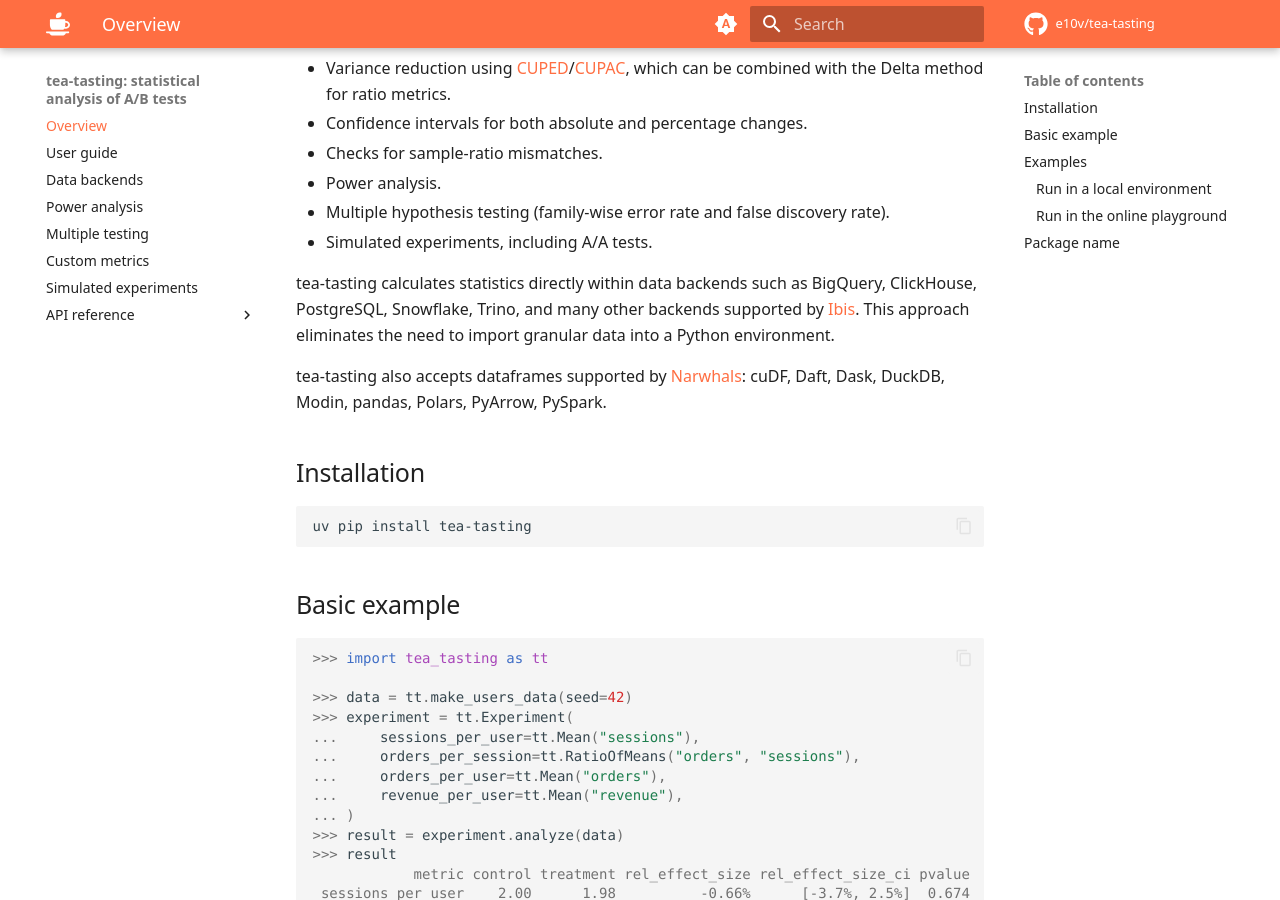
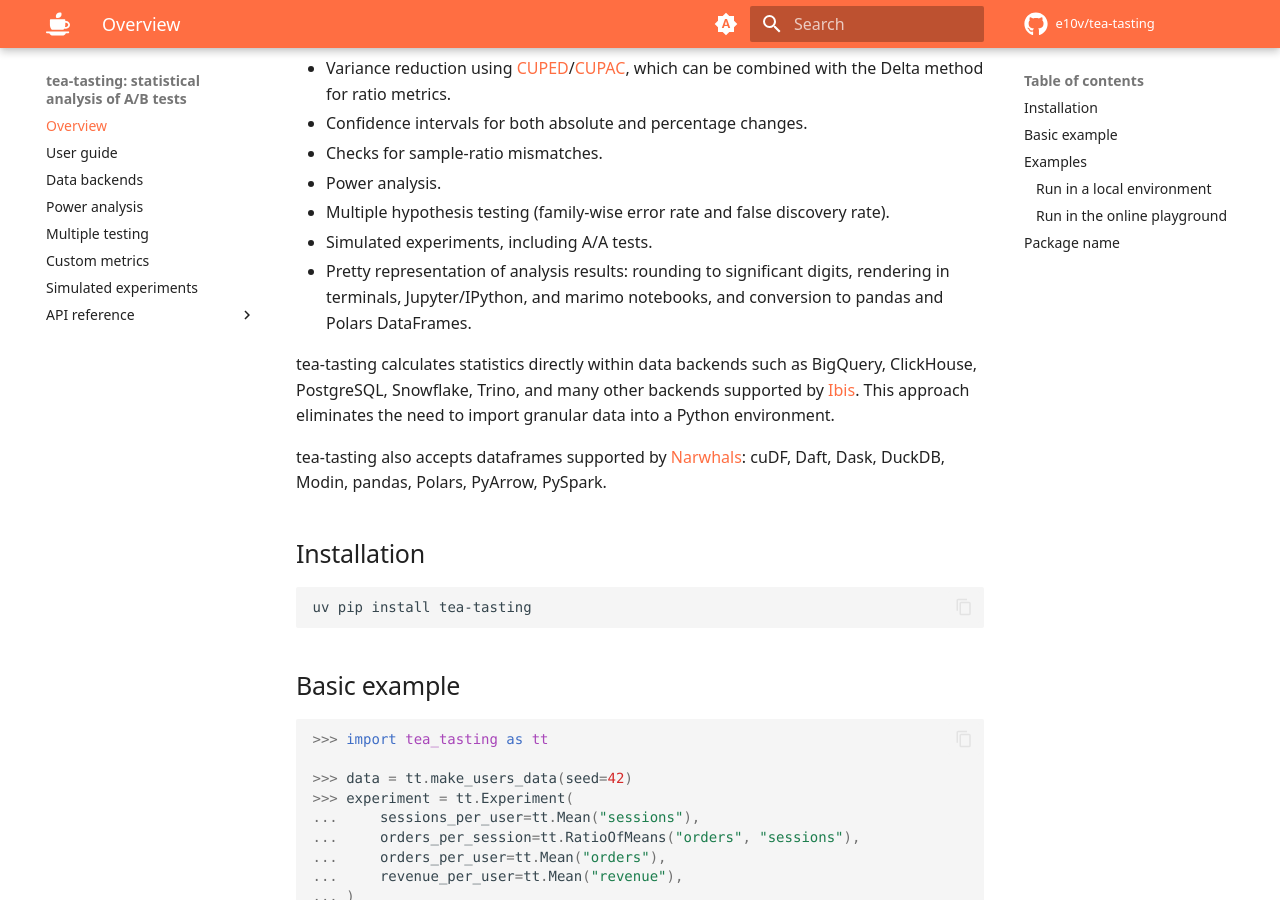
Before and after one commit to e10v/tea-tasting, an MkDocs documentation site: the page built from docs/index.md, in a window 1280 px wide and 900 px high, scrolled down 323 px. Built offline with MkDocs 1.6.1 and Material for MkDocs 9.7.7, drawn with Linux system fonts in a browser that asks for light colours; comment, search, counter and statistics services are not loaded.

Commit message:
docs: add README feature bullet for result rendering and pandas/polars export (#240)

```diff
--- a/docs/index.md
+++ b/docs/index.md
@@ -19,6 +19,7 @@ tea-tasting is a Python package for the statistical analysis of A/B tests featur
 - Power analysis.
 - Multiple hypothesis testing (family-wise error rate and false discovery rate).
 - Simulated experiments, including A/A tests.
+- Pretty representation of analysis results: rounding to significant digits, rendering in terminals, Jupyter/IPython, and marimo notebooks, and conversion to pandas and Polars DataFrames.
 
 tea-tasting calculates statistics directly within data backends such as BigQuery, ClickHouse, PostgreSQL, Snowflake, Trino, and many other backends supported by [Ibis](https://github.com/ibis-project/ibis). This approach eliminates the need to import granular data into a Python environment.
 
```
Also changed, not shown: README.md (+1 -0 lines).
